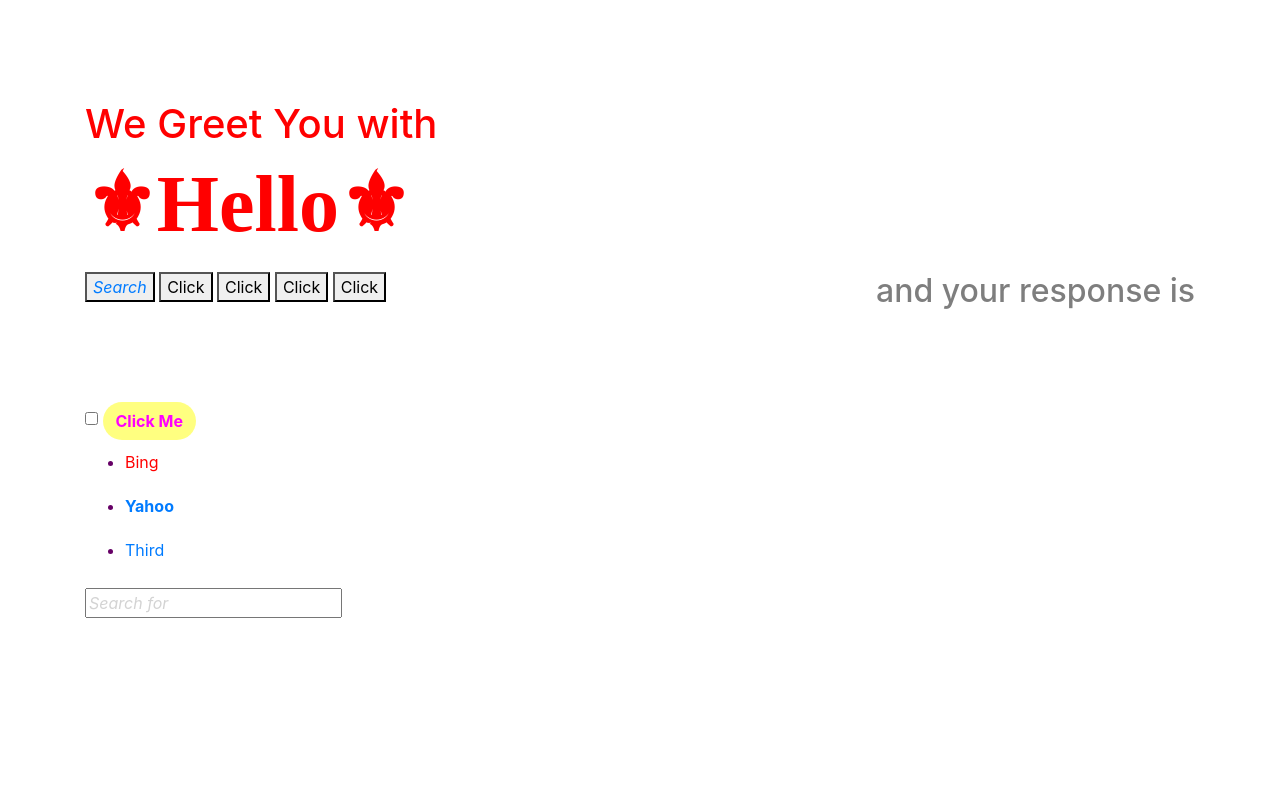
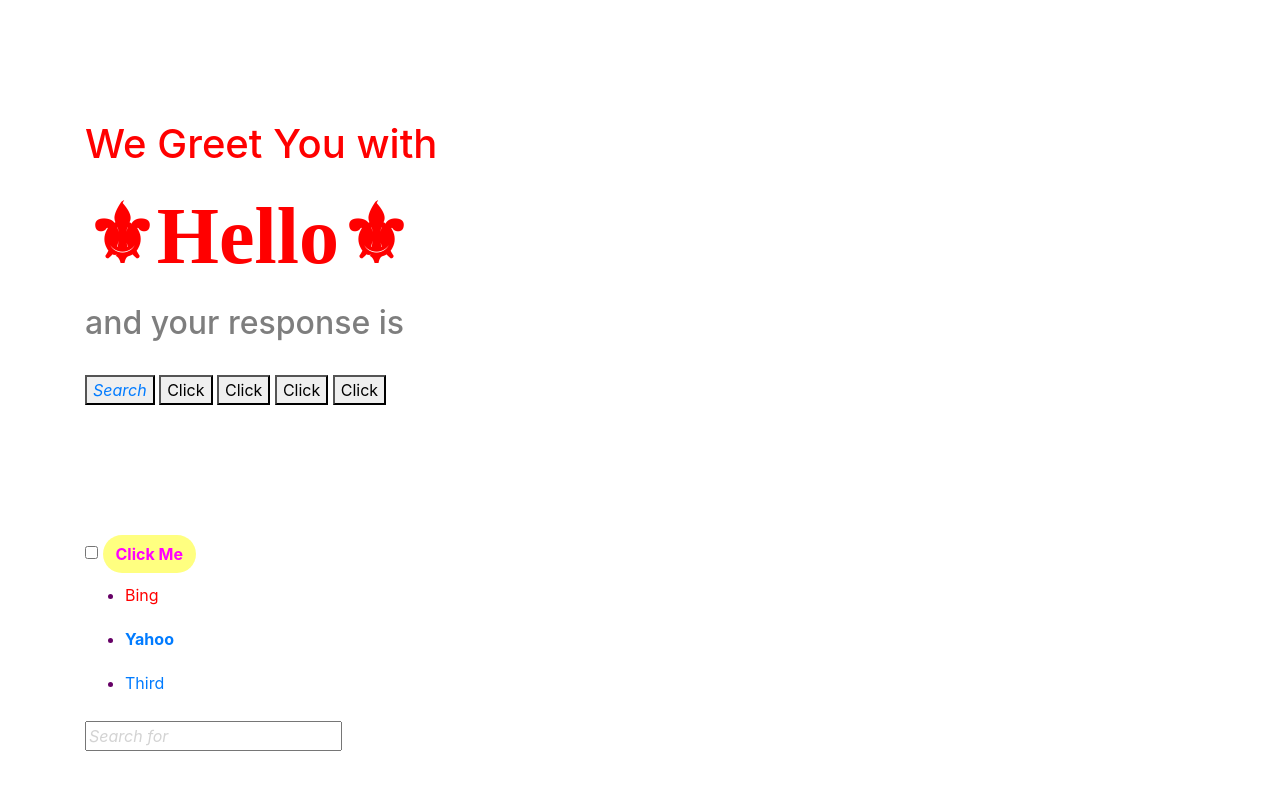
Before and after one commit to kayceejjay/JavaScript, a plain HTML site: page index.html in a window 1280 px wide. Drawn offline with nearby package versions, Linux system fonts and the light colour scheme; a web font is replaced by a local one.

Commit message:
style - .container:firstchild display flex direction column .open & .close justify-content flex start

```diff
--- a/styles.css
+++ b/styles.css
@@ -1,5 +1,10 @@
 .container {
   margin: 100px 0 100px 30%;
+}
+
+.container:first-child {
+  display: flex;
+  flex-direction: column;
 }
 
 .title {
@@ -33,3 +38,19 @@ input {
   font-style: oblique;
   color: #d3d3d3;
 }
+
+.open,.close {
+  justify-content:flex-start;
+}
+
+.open {
+  margin: 20px 0;
+}
+
+h2 {
+  text-align: left;
+}
+
+.bloc {
+  margin: 25px 0 30px 0;
+}
```
